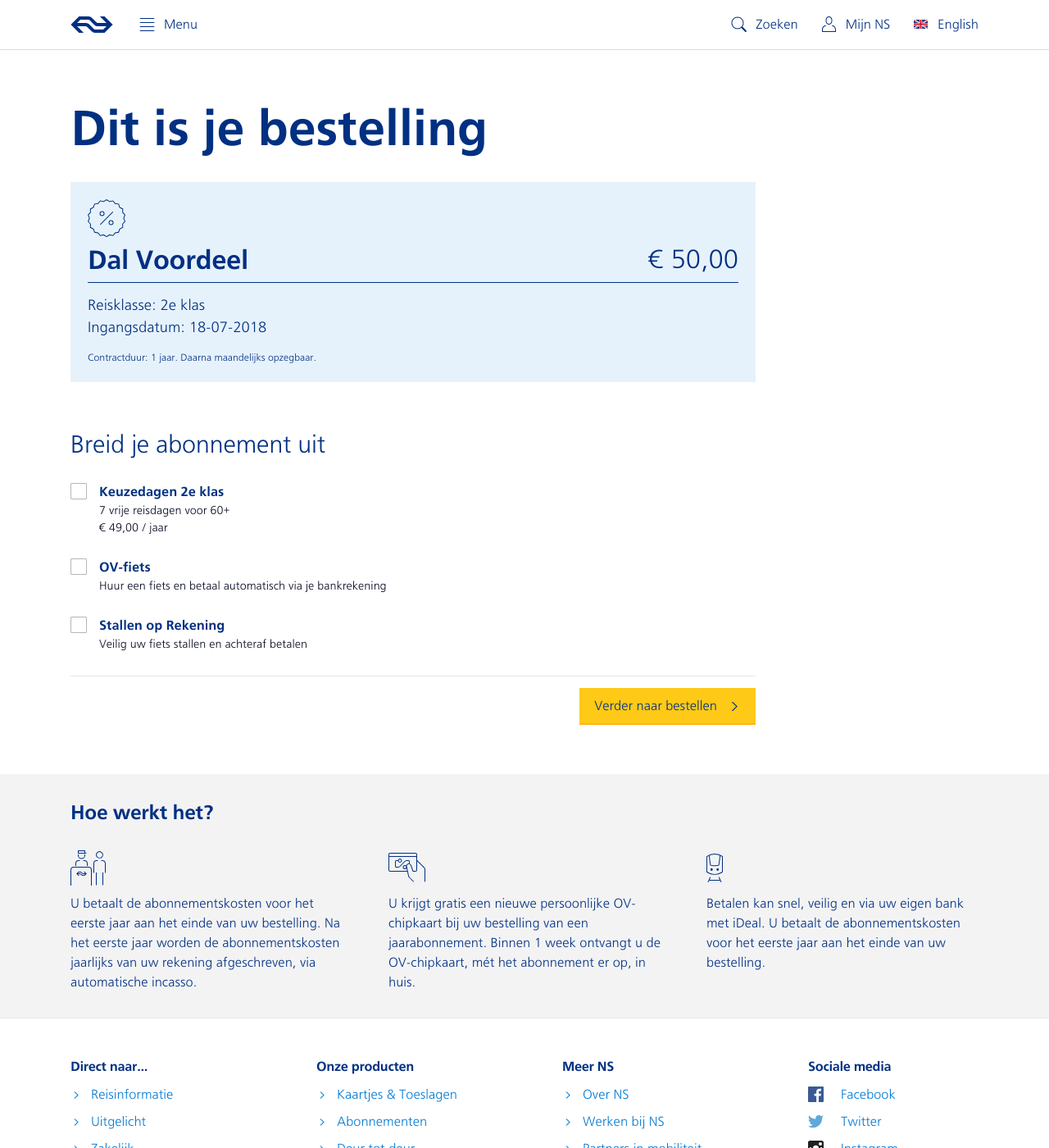
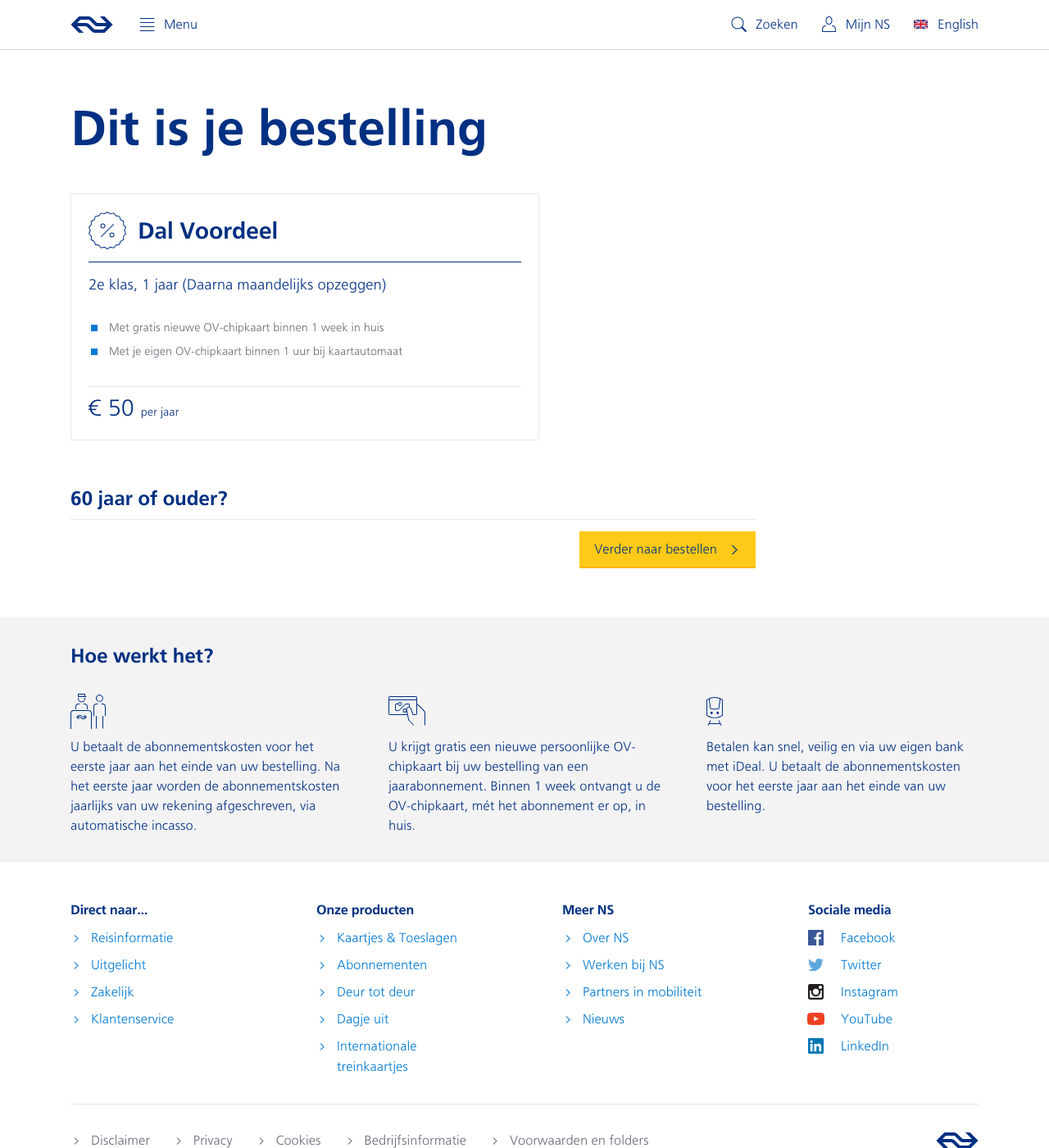
Before and after one commit to tdenheld/ns-ros, a Jekyll site: the page built from index.html, in a window 1280 px wide and 1400 px high. Shown: the whole window at 82% size. Built offline with Jekyll 4.4.1, drawn with Linux system fonts in a browser that asks for light colours.

Commit message:
remove checks

```diff
--- a/_includes/cta.html
+++ b/_includes/cta.html
@@ -3,4 +3,5 @@
     <a href="/bestellen/stap{{ page.dest }}.html" class="button button--arrowRight button--nsYellow w-100 w-auto-sm">
         {{ page.cta }}
     </a>
+    <p class="f14 f-grey-4 mb-0 txt-c mt-1 visible-xs">Je betaald het eerste jaar</p>
 </div>
--- a/_includes/order-details.html
+++ /dev/null
@@ -1,13 +0,0 @@
-<div class="bg-vl-blue o-hidden pa-3 mb-6 mb-8-sm">
-    <div class="svg-blue" include="/assets/img/icons/discount--large.svg"></div>
-    <div class="g g-1-m">
-        <h3 class="f20 f32-sm lh-title fw-b mb-1">Dal Voordeel</h3>
-        <p class="f20 f32-sm lh-title f-blue txt-r mb-0">€ 50,00</p>
-    </div>
-    <div class="bo-b-blue mb-2"></div>
-    <div class="f-blue">
-        <p class="f16 f18-sm lh-copy mb-0">Reisklasse: 2e klas</p>
-        <p class="f16 f18-sm lh-copy mb-2">Ingangsdatum: 18-07-2018</p>
-        <p class="f12 lh-copy mb-0">Contractduur: 1 jaar. Daarna maandelijks opzegbaar.</p>
-    </div>
-</div>
--- /dev/null
+++ b/_includes/order.html
@@ -0,0 +1,14 @@
+<div class="tk-order bo-a">
+    <div class="g g-m-1 gap-2 items-center mb-1">
+        <div class="svg-blue" include="/assets/img/icons/discount--large.svg"></div>
+        <h3 class="f24 f28-sm lh-title fw-b mb-1">Dal Voordeel</h3>
+    </div>
+    <div class="bo-b-blue mb-2"></div>
+    <p class="f-blue f16 f18-sm lh-copy mb-4">2e klas, 1 jaar (Daarna maandelijks opzeggen)</p>
+    <ul class="f-grey-4 f14 lh-copy">
+        <li>Met gratis nieuwe OV-chipkaart binnen 1 week in huis</li>
+        <li>Met je eigen OV-chipkaart binnen 1 uur bij kaartautomaat</li>
+    </ul>
+    <div class="bo-b mb-2"></div>
+    <div class="f-blue f28">€ 50 <span class="f14">per jaar</span></div>
+</div>
--- a/_sass/templates.app.scss
+++ b/_sass/templates.app.scss
@@ -188,3 +188,20 @@
         fill: $ns-blue;
     }
 }
+
+
+
+
+// order details
+// --------------------------------------------
+
+.tk-order {
+    overflow: hidden;
+    padding: 21px;
+    max-width: 572px;
+    margin-bottom: $one-half-gutter;
+
+    @include sm {
+        margin-bottom: $double-gutter;
+    }
+}
--- a/index.html
+++ b/index.html
@@ -4,24 +4,6 @@
 dest: 1
 ---
 
-<h1 class="f38 f60-md lh-title fw-b mb-4">Dit is je bestelling</h1>
-{% include order-details.html %}
-<h2 class="headingL mb-2">Breid je abonnement uit</h2>
-<form class="mb-4">
-    {% for checkbox in site.data.app.checkbox %}
-    <div class="checkbox formfield__checkbox mb-2">
-        <input required type="checkbox" class="checkbox__input" id="checkbox{{ forloop.index }}" name="checkbox{{ forloop.index }}">
-
-        <label class="checkbox__label" for="checkbox{{ forloop.index }}">
-            <div class="ml-1 fw-b f-blue">
-                {{ checkbox.title }}
-            </div>
-            <div class="ml-1 f14 lh-copy">
-                {{ checkbox.description }}<br>
-                {{ checkbox.price }}
-                {{ checkbox.per }}
-            </div>
-        </label>
-    </div>
-    {% endfor %}
-</form>
+<h1 class="f38 f60-md lh-title fw-b mb-4 mb-6-sm">Dit is je bestelling</h1>
+{% include order.html %}
+<h2 class="headingM fw-b">60 jaar of ouder?</h2>
```
Also changed, not shown: 5 other files.
